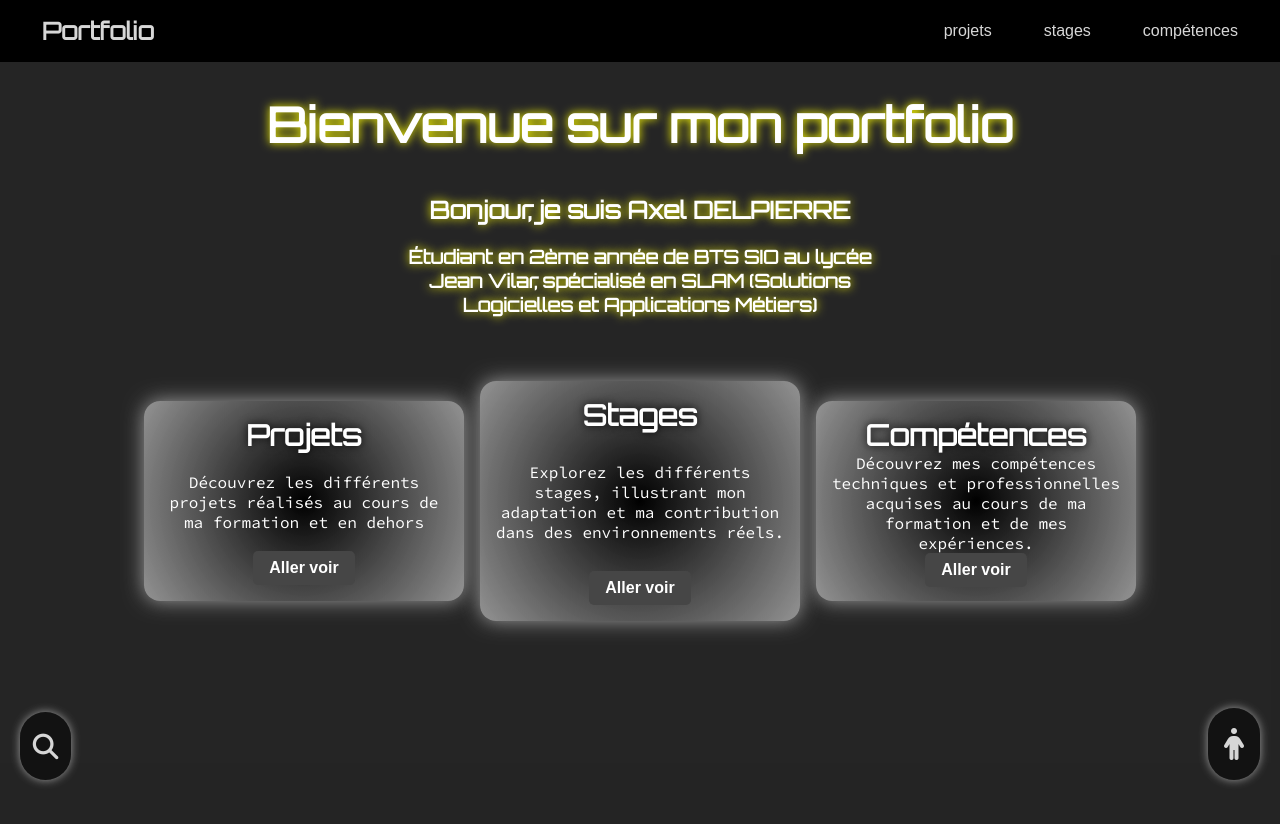
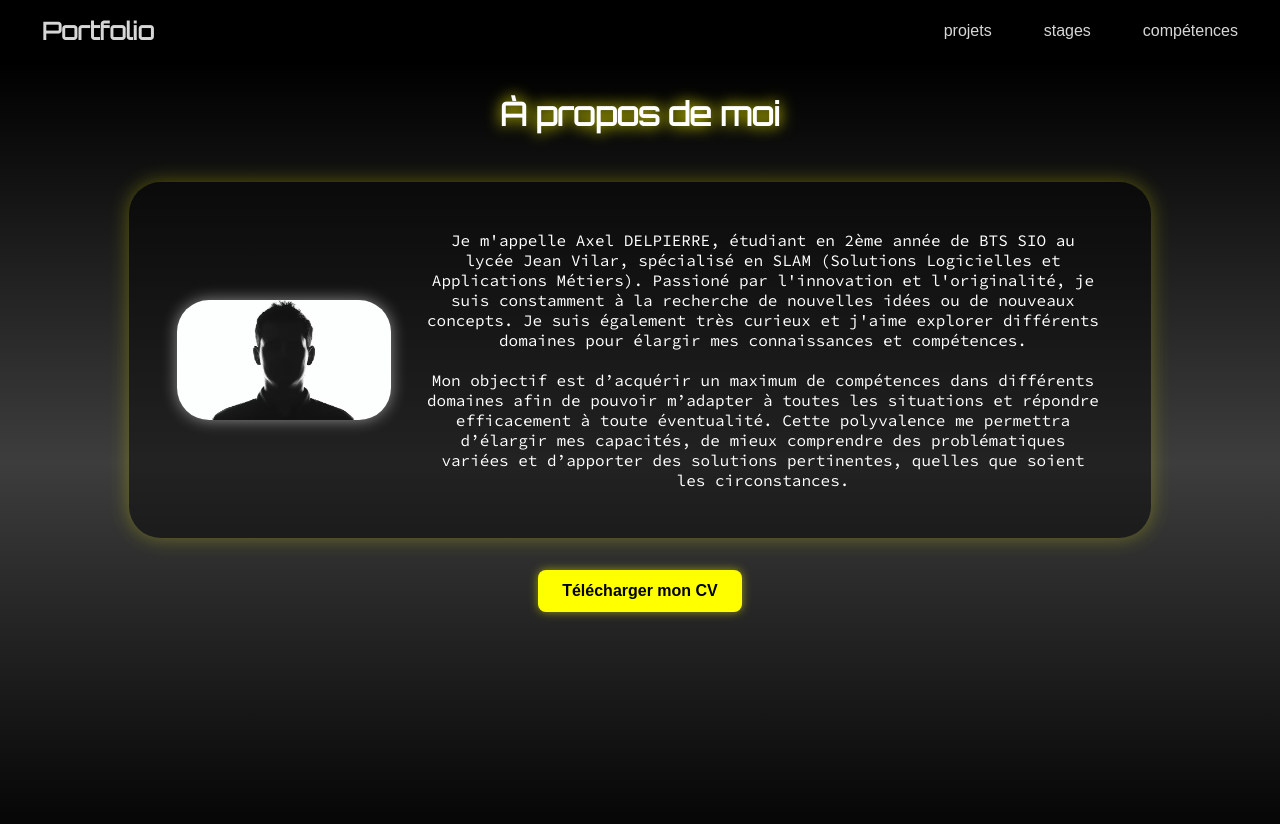
Before and after one commit to XxxAS7xxX/monPortfolio, a React (Vite) app: page /#/profil in a window 1280 px wide. Before the commit this address led to /. Shown: the top 824 px of the page. Built offline with nearby package versions, Linux system fonts and the light colour scheme.

Commit message:
profil fini

```diff
--- a/src/profil.jsx
+++ b/src/profil.jsx
@@ -1,26 +1,34 @@
 import styles from './styles/profil.module.css';
-// import photoProfil from './assets/photoProfil.jpg';
+import photoProfil from './assets/portraitphoto.avif';
 import useOverflow from './useOverflow';
 
+
 const Profil = () => {
-  useOverflow('scroll');
+  useOverflow('hidden');
   return (
     <div className={styles.profil}>
         <h1>À propos de moi</h1>
         <div className={styles.content}>
-        {/* <img src={photoProfil} alt="Photo de Profil" className={styles.photo} /> */}
+            <img src={photoProfil} alt="Photo de Profil" className={styles.photo} />
             <div className={styles.description}>
                 <p>
-            Bonjour! Je m'appelle Axel DELPIERRE, un étudiant passionné en 2ème année de BTS SIO au lycée Jean Vilar, spécialisé en SLAM (Solutions Logicielles et Applications Métiers). Mon parcours académique m'a permis d'acquérir des compétences solides en développement logiciel, gestion de projets informatiques et analyse des besoins métiers.
+                    Je m'appelle Axel DELPIERRE, étudiant en 2ème année de BTS SIO au lycée Jean Vilar,
+                    spécialisé en SLAM (Solutions Logicielles et Applications Métiers).
+                    Passioné par l'innovation et l'originalité, je suis constamment à la recherche de nouvelles idées
+                    ou de nouveaux concepts. Je suis également très curieux et j'aime explorer différents domaines
+                    pour élargir mes connaissances et compétences.
                 </p>
+                <br />
                 <p>
-            En dehors de mes études, je suis un fervent amateur de nouvelles technologies et je consacre une partie de mon temps libre à explorer les dernières tendances en matière de développement web et mobile. J'aime également participer à des hackathons et des projets open source pour mettre en pratique mes compétences et collaborer avec d'autres passionnés.
-          </p>
-          <p>
-            Mon objectif est de devenir un développeur compétent et polyvalent, capable de concevoir des solutions innovantes qui répondent aux besoins des utilisateurs. Je suis toujours à la recherche de nouvelles opportunités pour apprendre et grandir dans le domaine de l'informatique.
+                    Mon objectif est d’acquérir un maximum de compétences dans différents domaines
+                    afin de pouvoir m’adapter à toutes les situations et répondre efficacement à toute éventualité.
+                    Cette polyvalence me permettra d’élargir mes capacités,
+                    de mieux comprendre des problématiques variées et d’apporter des solutions pertinentes,
+                    quelles que soient les circonstances.
                 </p>
             </div>
         </div>
+        <a href="/cv/cv.pdf" target="_blank" rel="noopener noreferrer" className={styles.btnCv}>Télécharger mon CV</a>
     </div>
   );
 };
--- a/src/styles/profil.module.css
+++ b/src/styles/profil.module.css
@@ -0,0 +1,58 @@
+.profil {
+    min-height: 100vh;
+    color: white;
+    text-align: center;
+    background: linear-gradient(to bottom, black, rgb(61, 61, 61), black);
+    position: relative;
+    padding: 2rem;
+    display: flex;
+    flex-direction: column;
+    align-items: center;
+}
+
+.profil h1 {
+    font-family: "orbitron", sans-serif;
+    margin-bottom: 3rem;
+    text-shadow: 0 0 15px yellow;
+}
+.content{
+    width: 84%;
+    padding: 2em;
+    display: flex;
+    flex-direction: row;
+    align-items:flex-start;
+    justify-content: center;
+    padding:3em;
+    text-align: center;
+    background-color: #00000071;
+    color: #ffffff;
+    font-family: 'code', sans-serif;
+    border-radius: 2em;
+    box-shadow: 0 0 20px rgba(255, 255, 0, 0.3);
+}
+img {
+    width: 250px;
+    align-self: center;
+    border-radius: 2em;
+    margin-right: 2em;
+    box-shadow: 0 0 15px rgba(255, 255, 255, 0.5);
+}
+.btnCv{
+    display: inline-block;
+    margin-top: 2rem;
+    padding: 0.75rem 1.5rem;
+    font-size: 1rem;
+    color: #000;
+    background-color: yellow;
+    border: none;
+    border-radius: 0.5rem;
+    text-decoration: none;
+    font-weight: bold;
+    box-shadow: 0 0 10px rgba(255, 255, 0, 0.5);
+    transition: all 0.3s ease;
+}
+.btnCv:hover {
+    background-color: #ffd700;
+    box-shadow: 0 0 20px rgba(255, 255, 0, 0.8);
+    transform: scale(1.05);
+}
```
Also changed, not shown: src/assets/portraitphoto.avif (added), 1 other file (tests, documents, lock files or other folders). Lines whose indentation alone changed are shown as unchanged.
